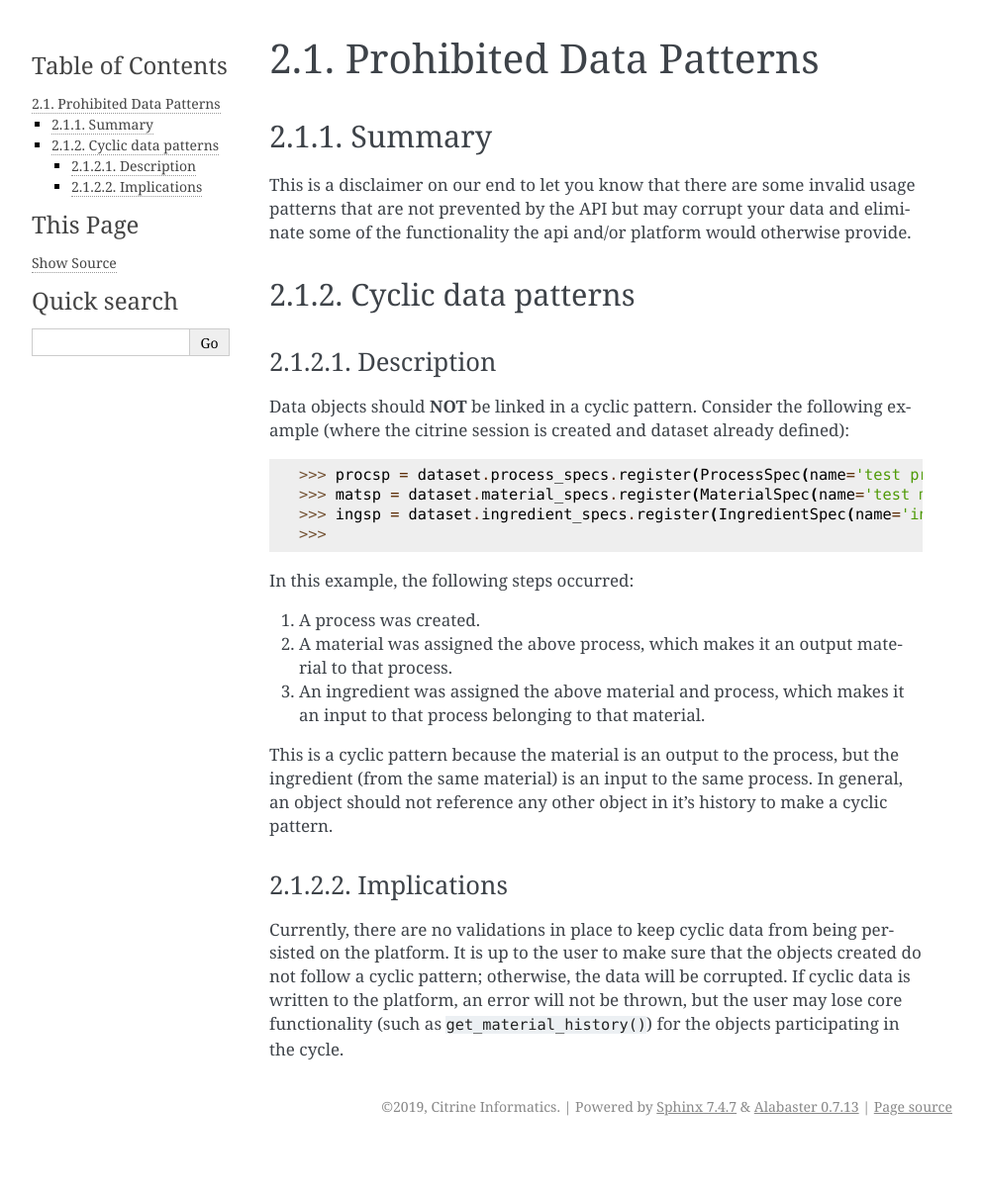
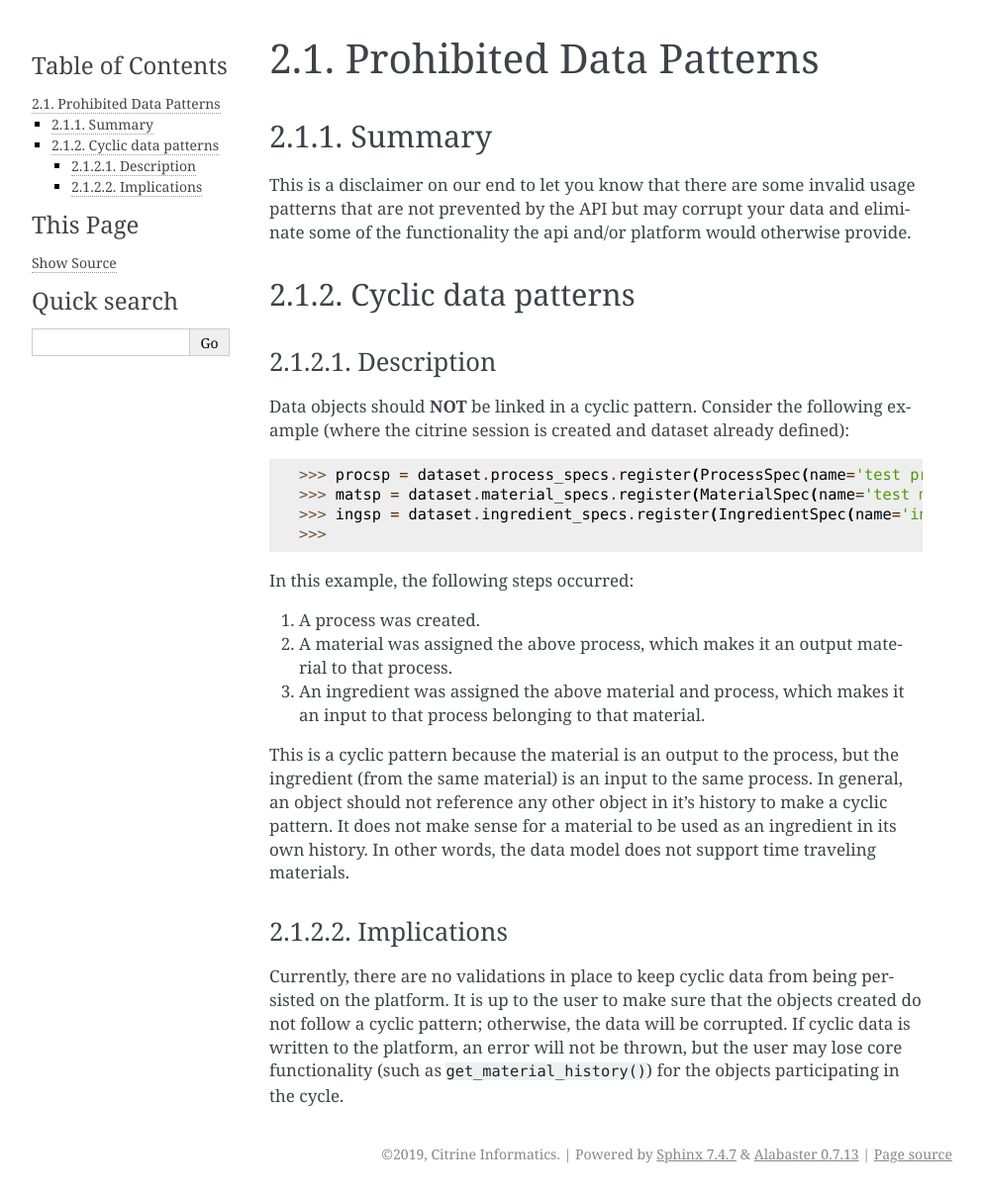
Before and after one commit to CitrineInformatics/citrine-python, a Sphinx documentation site: the page built from docs/source/FAQ/prohibited_data_patterns.rst, in a window 1280 px wide. Shown: the whole page at 99% size, without its empty margins (148-1141 px from the left). Built offline with Sphinx 7.4.7, drawn with Linux system fonts in a browser that asks for light colours; before the commit the page ends 1158 px from its top, so only the background shows below that.

Commit message:
Update docs/source/FAQ/prohibited_data_patterns.rst
adding clarity to illogical patterns

Co-Authored-By: Max Hutchinson <maxhutch@gmail.com>

```diff
--- a/docs/source/FAQ/prohibited_data_patterns.rst
+++ b/docs/source/FAQ/prohibited_data_patterns.rst
@@ -29,6 +29,8 @@ In this example, the following steps occurred:
 
 This is a cyclic pattern because the material is an output to the process, but the ingredient (from the same material) is an input to the same process.
 In general, an object should not reference any other object in it's history to make a cyclic pattern.
+It does not make sense for a material to be used as an ingredient in its own history.
+In other words, the data model does not support time traveling materials.
 
 Implications
 ------------
```
